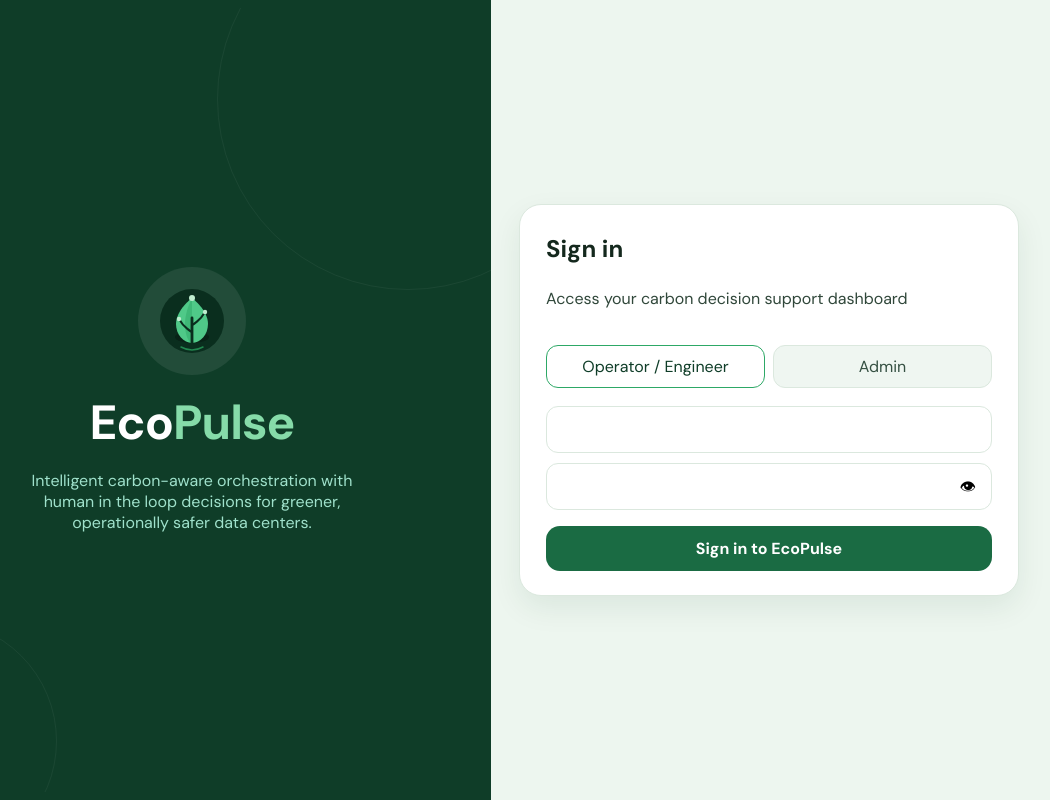
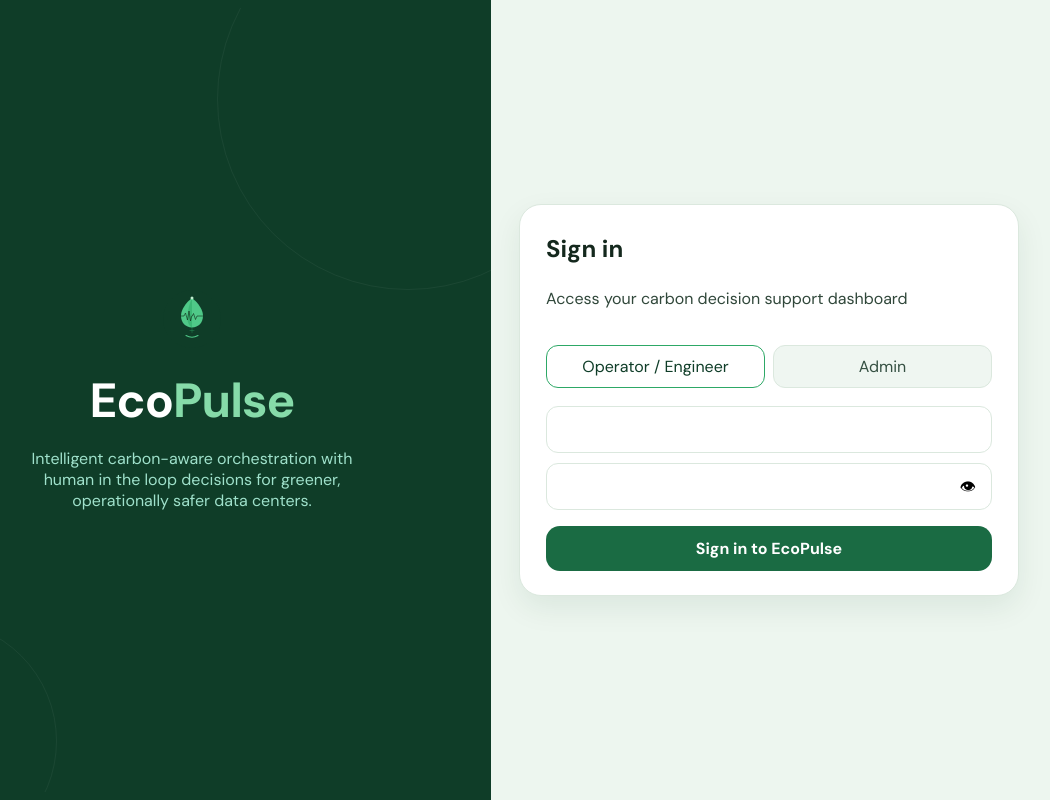
Before and after one commit to Prathammehtaa/EcoPulse, a React (Vite) app in the folder frontend/: page / in a window 1280 px wide. Shown: the whole page, without its empty margins (123-1173 px from the left). Built offline with nearby package versions, Linux system fonts and the light colour scheme.

Commit message:
feat(ui): update logo and styles

```diff
--- a/frontend/src/components/LogoMark.jsx
+++ b/frontend/src/components/LogoMark.jsx
@@ -1,35 +1,25 @@
 export default function LogoMark({ className = "" }) {
   return (
     <svg
-      className={className}
-      viewBox="0 0 68 68"
-      fill="none"
-      aria-hidden="true"
+  className={className}
+  viewBox="0 0 120 128"
+  fill="none"
+  aria-hidden="true"
+>
     >
-      <circle cx="34" cy="34" r="32" fill="#0a2e1e" />
-      <ellipse cx="34" cy="50" rx="17" ry="6" fill="rgba(0,0,0,.25)" />
-      <path
-        d="M34 11C34 11 18 23 18 37C18 47.5 25.7 56 34 56C42.3 56 50 47.5 50 37C50 23 34 11 34 11Z"
-        fill="#4fc988"
-      />
-      <path
-        d="M34 11C34 11 27 24 27 37C27 47.5 30.5 56 34 56"
-        fill="#2da866"
-        opacity=".5"
-      />
-      <path d="M34 56L34 31" stroke="#0a2e1e" strokeWidth="2.8" strokeLinecap="round" />
-      <path d="M34 45C34 45 26 41 21 32" stroke="#0a2e1e" strokeWidth="2" strokeLinecap="round" />
-      <path d="M34 38C34 38 42 34 47 25" stroke="#0a2e1e" strokeWidth="2" strokeLinecap="round" />
-      <circle cx="34" cy="11" r="3" fill="#bfedcf" />
-      <circle cx="21" cy="32" r="2.2" fill="#bfedcf" />
-      <circle cx="47" cy="25" r="2.2" fill="#bfedcf" />
-      <path
-        d="M23 60Q34 66 45 60"
-        stroke="#22874f"
-        strokeWidth="1.5"
-        fill="none"
-        strokeLinecap="round"
-      />
+      <circle cx="60" cy="60" r="58" fill="#0f3d28"/>
+      <path d="M60 18C60 18 38 34 38 54C38 67 47 77 60 77C73 77 82 67 82 54C82 34 60 18 60 18Z" fill="#4fc988"/>
+      <path d="M60 18C60 18 52 35 51 54C50 65 54 74 60 77" fill="#2da866" opacity=".55"/>
+      <clipPath id="lcp">
+        <path d="M60 18C60 18 38 34 38 54C38 67 47 77 60 77C73 77 82 67 82 54C82 34 60 18 60 18Z"/>
+      </clipPath>
+      <path d="M38 54 L44 54 L47 48 L51 62 L54 44 L57 64 L59.5 54 L60.5 54 L63 49 L67 61 L70 54 L82 54"
+        stroke="#0a1a0e" strokeWidth="1.1" strokeLinecap="round" strokeLinejoin="round" fill="none"
+        clipPath="url(#lcp)"/>
+      <circle cx="60" cy="18" r="3" fill="#bfedcf"/>
+      <line x1="60" y1="77" x2="60" y2="87" stroke="#2da866" strokeWidth="0.7" strokeLinecap="round"/>
+      <line x1="56" y1="83" x2="64" y2="83" stroke="#2da866" strokeWidth="0.7" strokeLinecap="round"/>
+      <path d="M48 93 Q60 100 72 93" stroke="#4fc988" strokeWidth="2.2" fill="none" strokeLinecap="round"/>
     </svg>
   );
 }
--- a/frontend/src/styles.css
+++ b/frontend/src/styles.css
@@ -41,10 +41,8 @@ a { color: inherit; }
   gap: 24px;
 }
 .brand-block { display: flex; align-items: center; gap: 14px; padding-bottom: 16px; border-bottom: 1px solid rgba(255,255,255,0.08); }
-.brand-logo, .hero-banner-icon, .login-hero-logo { width: 42px; height: 42px; border-radius: 50%; display: grid; place-items: center; background: rgba(255,255,255,0.08); }
-.hero-banner-icon, .login-hero-logo { width: 108px; height: 108px; }
-.eco-logo { width: 28px; height: 28px; display: block; }
-.eco-logo.large { width: 68px; height: 68px; }
+.brand-logo, .hero-banner-icon, .login-hero-logo { width: 64px; height: 64px; border-radius: 50%; display: grid; place-items: center; background: transparent; }
+.eco-logo { width: 64px; height: 64px; display: block; }
 .brand-name { font-size: 1.45rem; font-weight: 700; }
 .brand-name span,
 .login-hero h1 span { color: #86dba9; }
```
Also changed, not shown: 1 other file (tests, documents, lock files or other folders).
